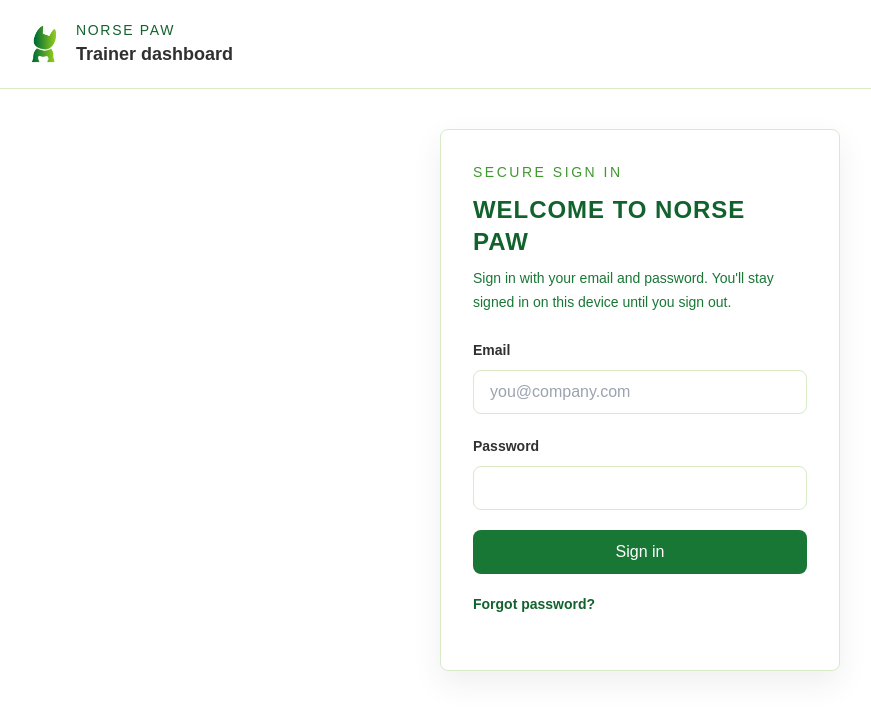
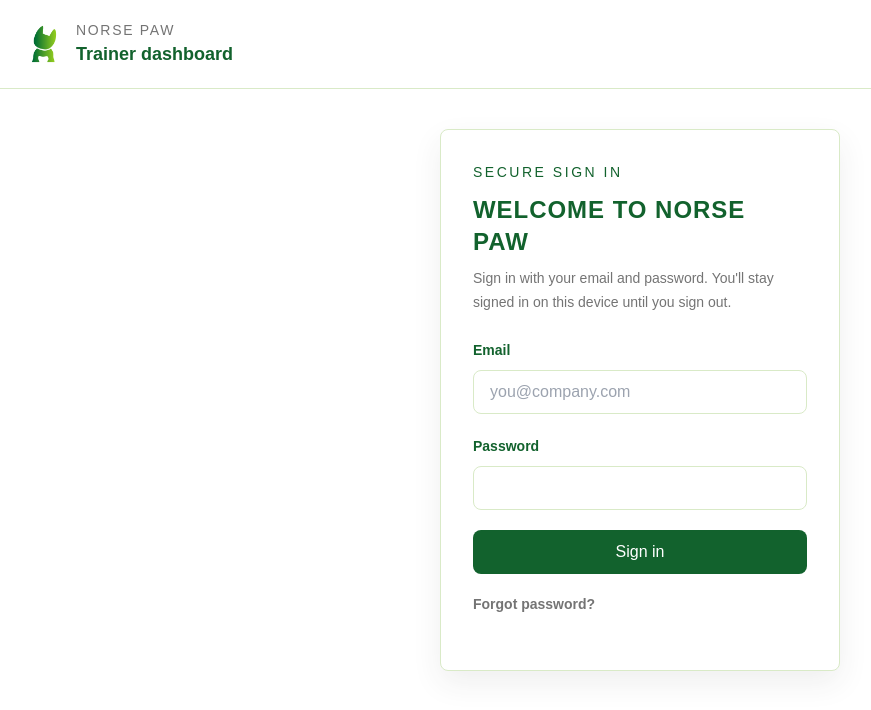
Before and after one commit to arctic-byte-as/doglog, a Next.js app: page /login in a window 1280 px wide. Shown: the top 710 px of the page, without its empty margins (0-871 px from the left). Built offline with nearby package versions, Linux system fonts and the light colour scheme.

Commit message:
skills menu changes

```diff
--- /dev/null
+++ b/app/customer/services/page.tsx
@@ -0,0 +1,53 @@
+import Link from 'next/link';
+import { SiteShell } from '@/components/SiteShell';
+import { SectionCard } from '@/components/SectionCard';
+import { requireCustomer } from '@/lib/auth';
+import { customerServiceOptions } from '@/lib/service-options';
+import prisma from '@/lib/prisma';
+
+const customerServiceDescriptions: Record<string, string> = {
+  PUPPY_COURSE: 'Your puppy course materials and training steps.',
+  SKILLS_COURSE: 'Your skills course materials and practice guidance.',
+  PRIVATE_TRAINING: 'Your private training sessions, notes, and follow-up guidance.',
+  CONSULTATIONS: 'Your consultation notes and trainer recommendations.',
+  OPEN_TRAINING: 'Your open training sessions, notes, and follow-up guidance.',
+};
+
+export default async function CustomerServicesPage() {
+  const user = await requireCustomer();
+  const serviceAccess = await prisma.customerServiceAccess.findMany({
+    where: { customerId: user.customer.id },
+    select: { serviceKey: true },
+    orderBy: { serviceKey: 'asc' },
+  });
+  const enabledServiceKeys = new Set(serviceAccess.map((service) => service.serviceKey));
+  const assignedServices = customerServiceOptions.filter((service) => enabledServiceKeys.has(service.key));
+
+  return (
+    <SiteShell>
+      <SectionCard title="Service">
+        {assignedServices.length ? (
+          <div className="grid gap-4 md:grid-cols-2">
+            {assignedServices.map((service) => (
+              <Link
+                key={service.key}
+                href={service.href}
+                className="block rounded-2xl border border-brand-200 bg-white p-5 shadow-sm transition hover:-translate-y-0.5 hover:border-brand-300 hover:shadow-soft"
+              >
+                <h3 className="font-semibold text-brand-950">{service.title}</h3>
+                <p className="mt-2 text-sm leading-6 text-brand-700">
+                  {customerServiceDescriptions[service.key] || 'Your assigned service details.'}
+                </p>
+                <p className="mt-4 text-sm font-medium text-brand-800">View service</p>
+              </Link>
+            ))}
+          </div>
+        ) : (
+          <p className="rounded-2xl border border-brand-200 bg-white p-5 text-brand-700">
+            Your assigned services will appear here once your trainer adds them.
+          </p>
+        )}
+      </SectionCard>
+    </SiteShell>
+  );
+}
--- a/app/globals.css
+++ b/app/globals.css
@@ -5,7 +5,8 @@
 :root {
   color-scheme: light;
   --norse-green: #12622d;
-  --norse-text: #545454;
+  --norse-green-dark: #0f5025;
+  --norse-text: #747474;
   font-family: Arial, Helvetica, ui-sans-serif, system-ui, -apple-system, BlinkMacSystemFont, 'Segoe UI', sans-serif;
   background-color: #ffffff;
   color: var(--norse-text);
@@ -50,6 +51,26 @@ label {
   color: var(--norse-text);
 }
 
+.text-brand-950,
+.text-brand-600 {
+  color: var(--norse-green) !important;
+}
+
+.text-brand-700,
+.text-brand-800,
+.text-brand-900 {
+  color: var(--norse-text) !important;
+}
+
+.bg-brand-700,
+.bg-brand-800 {
+  background-color: var(--norse-green) !important;
+}
+
+.hover\:bg-brand-950:hover {
+  background-color: var(--norse-green-dark) !important;
+}
+
 button,
 a,
 select,
--- a/components/SiteShell.tsx
+++ b/components/SiteShell.tsx
@@ -18,11 +18,10 @@ const nav = [
 ];
 
 const customerNav = [
-  { href: '/customer/profile', label: 'Profile' },
+  { href: '/customer/services', label: 'My Services' },
   { href: '/customer/plan', label: 'My Training Plan' },
   { href: '/customer/skills-library', label: 'Skills Library' },
-  { href: '/customer/tips', label: 'Tips' },
-  { href: '/customer/training-library', label: 'Training Library' },
+  { href: '/customer/profile', label: 'My Profile' },
 ];
 
 export async function SiteShell({ children }: { children: React.ReactNode }) {
```
